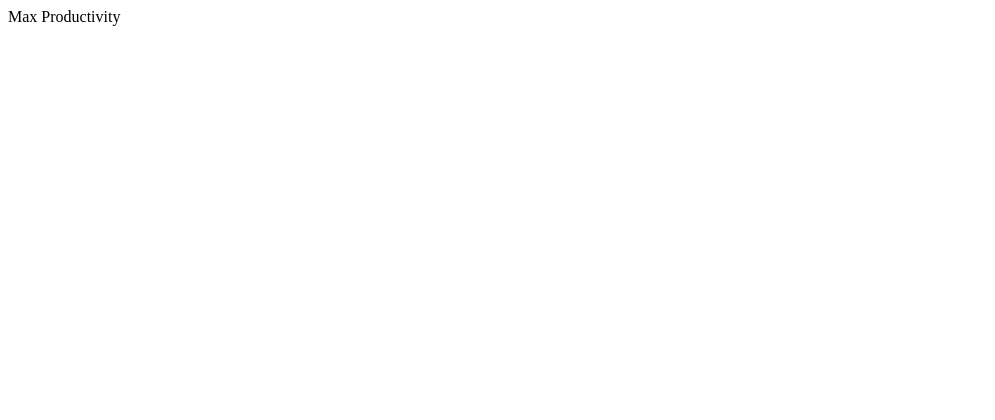
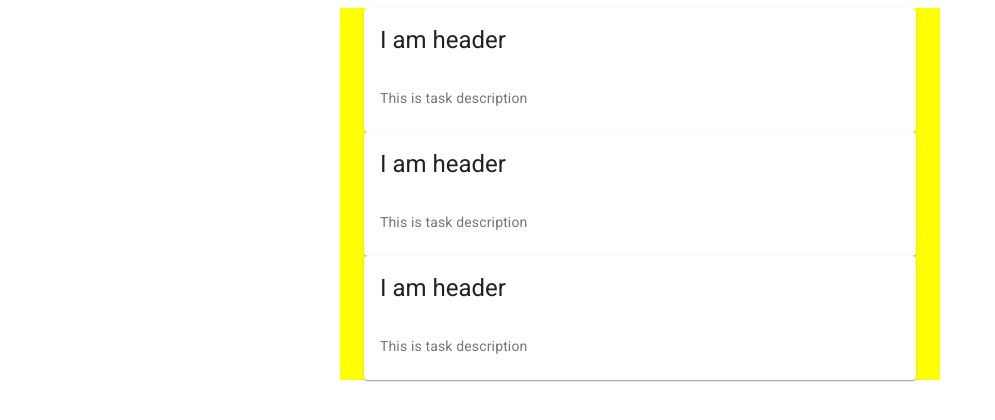
Before and after one commit to ryanwlee/maxprod, a React (Create React App) app: page / in a window 1280 px wide. Shown: the top 420 px of the page, without its empty margins (0-995 px from the left). Built offline with nearby package versions, Linux system fonts and the light colour scheme.

Commit message:
Add Divs

```diff
--- a/src/App.js
+++ b/src/App.js
@@ -1,11 +1,27 @@
 import React from "react";
+import { withStyles } from "@material-ui/core/styles";
+import { Container } from "@material-ui/core";
+import Task from "./Components/Task";
 
-function App() {
-  return (
-    <div className="App">
-      <header className="App-header">Max Productivity</header>
-    </div>
-  );
+const useStyles = theme => ({
+  App: {
+    backgroundColor: "yellow"
+  }
+});
+
+class App extends React.Component {
+  render() {
+    const { classes } = this.props;
+    return (
+      <div>
+        <Container maxWidth="sm" className={classes.App}>
+          <Task />
+          <Task />
+          <Task />
+        </Container>
+      </div>
+    );
+  }
 }
 
-export default App;
+export default withStyles(useStyles)(App);
--- /dev/null
+++ b/src/Components/Task.js
@@ -0,0 +1,19 @@
+import React from "react";
+import { Card, CardHeader, CardContent, Typography } from "@material-ui/core";
+
+class Task extends React.Component {
+  render() {
+    return (
+      <Card>
+        <CardHeader title="I am header" />
+        <CardContent>
+          <Typography variant="body2" color="textSecondary" component="p">
+            This is task description
+          </Typography>
+        </CardContent>
+      </Card>
+    );
+  }
+}
+
+export default Task;
```
